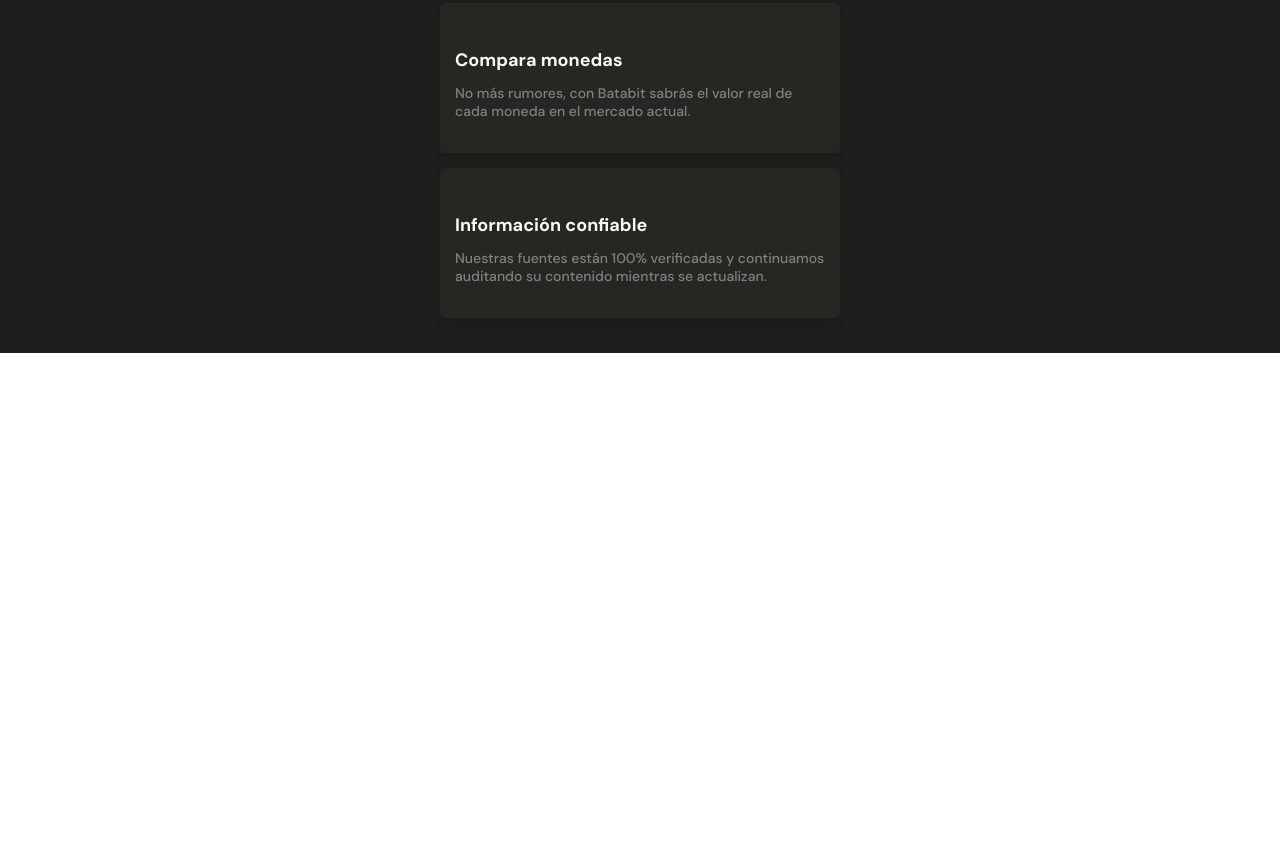
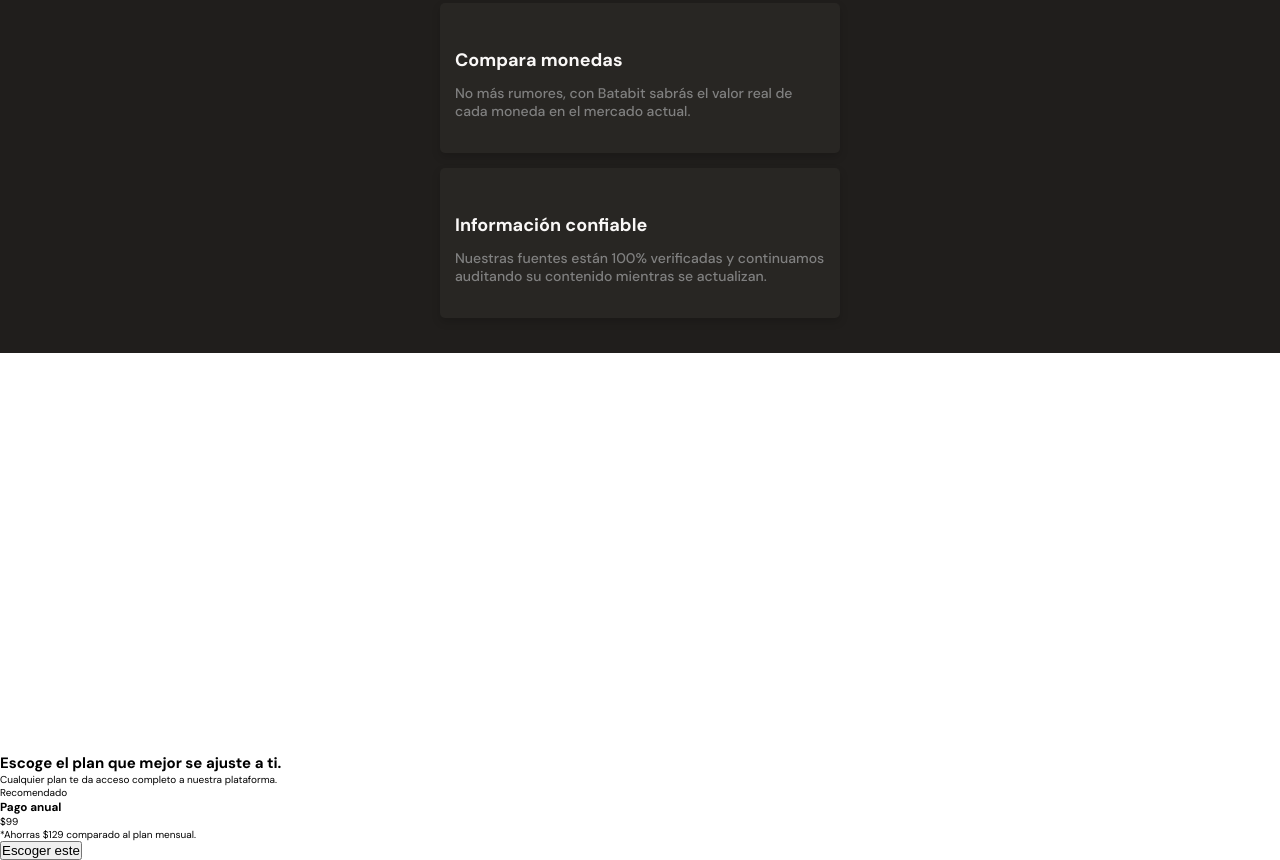
Before and after one commit to csswoman/bata-bit, a plain HTML site: page index.html in a window 1280 px wide. Shown: the part 1997-2857 px from the top of the page. Before the commit the page ends 2750 px from the top, so only its background shows below. Drawn offline with Linux system fonts and the light colour scheme.

Commit message:
Estructura de sección de planes

```diff
--- a/index.html
+++ b/index.html
@@ -20,7 +20,7 @@
                 Batatabit te ayuda a navegar entre los diferentes precios y
                 tendencias.
             </p>
-            <a href="#" class="header--button">Conoce Nuestros Planes
+            <a href="#plans" class="header--button">Conoce Nuestros Planes
                 <span></span>
             </a>
         </div>
@@ -136,7 +136,23 @@
         <section class="bitcoin-img-container">
             <h2>Conócelo hoy.</h2>
         </section>
-        <section></section>
+        <section id="plans" class="main-plans-container">
+            <div class="plans--title">
+                <h2>Escoge el plan que mejor se ajuste a ti.</h2>
+                <p>Cualquier plan te da acceso completo a nuestra plataforma.</p>
+            </div>
+            <section class="plans-container--slider">
+                <article class="plans-container--card">
+                    <p>Recomendado</p>
+                    <div>
+                        <h3>Pago anual</h3>
+                        <p><span>$</span>99</p>
+                        <p>*Ahorras $129 comparado al plan mensual.</p>
+                        <button>Escoger este</button>
+                    </div>
+                </article>
+            </section>
+        </section>
     </main>
     <footer></footer>
 </body>
```
